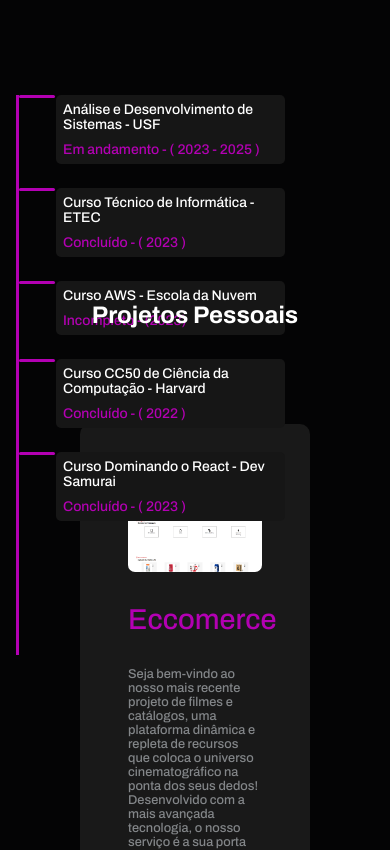
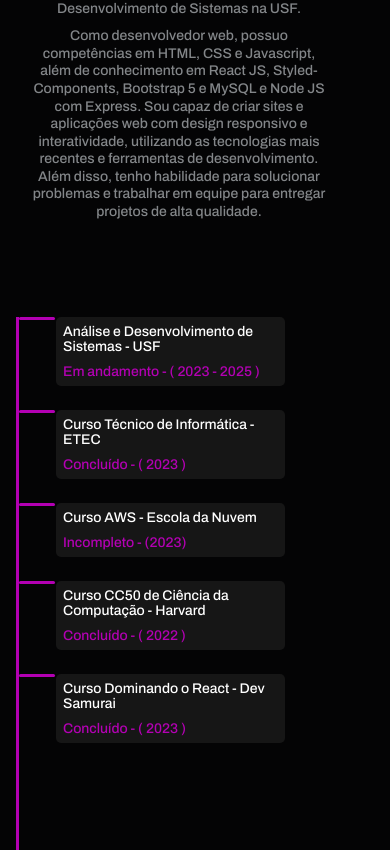
Before and after one commit to gabrielfula/PortfolioReact, a React (Vite) app: page / in a window 390 px wide. Shown: the part 1150-2000 px from the top of the page. Built offline with nearby package versions, Linux system fonts and the light colour scheme.

Commit message:
style: change responsive design projects

```diff
--- a/src/components/Projetos/Projetos.jsx
+++ b/src/components/Projetos/Projetos.jsx
@@ -9,7 +9,7 @@ export default function Projetos() {
       <Sticky>
         <h1>Projetos Pessoais</h1>
       </Sticky>
-      <AnimatePresence>
+      <div>
         {projetos.map((item) => {
           return (
             <>
@@ -24,7 +24,7 @@ export default function Projetos() {
             </>
           );
         })}
-      </AnimatePresence>
+      </div>
     </ContentProjetos>
   );
 }
--- a/src/components/Projetos/styles.jsx
+++ b/src/components/Projetos/styles.jsx
@@ -3,6 +3,13 @@ import styled from "styled-components";
 export const ContentProjetos = styled.section`
   height: 100%;
   padding-top: 1rem;
+  display: flex;
+  flex-direction: column;
+
+  @media (max-width: 960px) {
+    padding-top: 30rem;
+    gap: 10rem;
+  }
 `;
 
 export const Sticky = styled.div`
--- a/src/components/Sobre/styles.jsx
+++ b/src/components/Sobre/styles.jsx
@@ -10,8 +10,8 @@ export const ContentAbout = styled.div`
   gap: 4rem;
   height: 100vh;
 
-  @media (max-width: 420px) {
-    height: 35rem;
+  @media (max-width: 960px) {
+    padding-top: 20rem;
   }
 
   ul {
--- a/src/components/Work/styles.jsx
+++ b/src/components/Work/styles.jsx
@@ -3,6 +3,10 @@ import styled from "styled-components";
 export const ContainerProjeto = styled.section`
   height: 100vh;
   padding: 6rem 0;
+
+  @media (max-width: 968px) {
+    padding-top: 2rem;
+  }
 
   div {
     display: flex;
@@ -10,7 +14,7 @@ export const ContainerProjeto = styled.section`
     gap: 5rem;
 
     @media (max-width: 968px) {
-      gap: 2rem;
+      gap: 1rem;
     }
 
     img {
@@ -30,10 +34,14 @@ export const DescProjeto = styled.div`
   background: #191919;
   border-radius: 10px;
   align-items: center;
-  height: auto;
-  max-width: auto;
+  /* height: auto; */
   margin: 0 5rem;
   padding: 5rem;
+
+  @media (max-width: 968px) {
+    margin: 0 1rem;
+    padding: 5rem;
+  }
 
   .text {
     display: flex;
```
